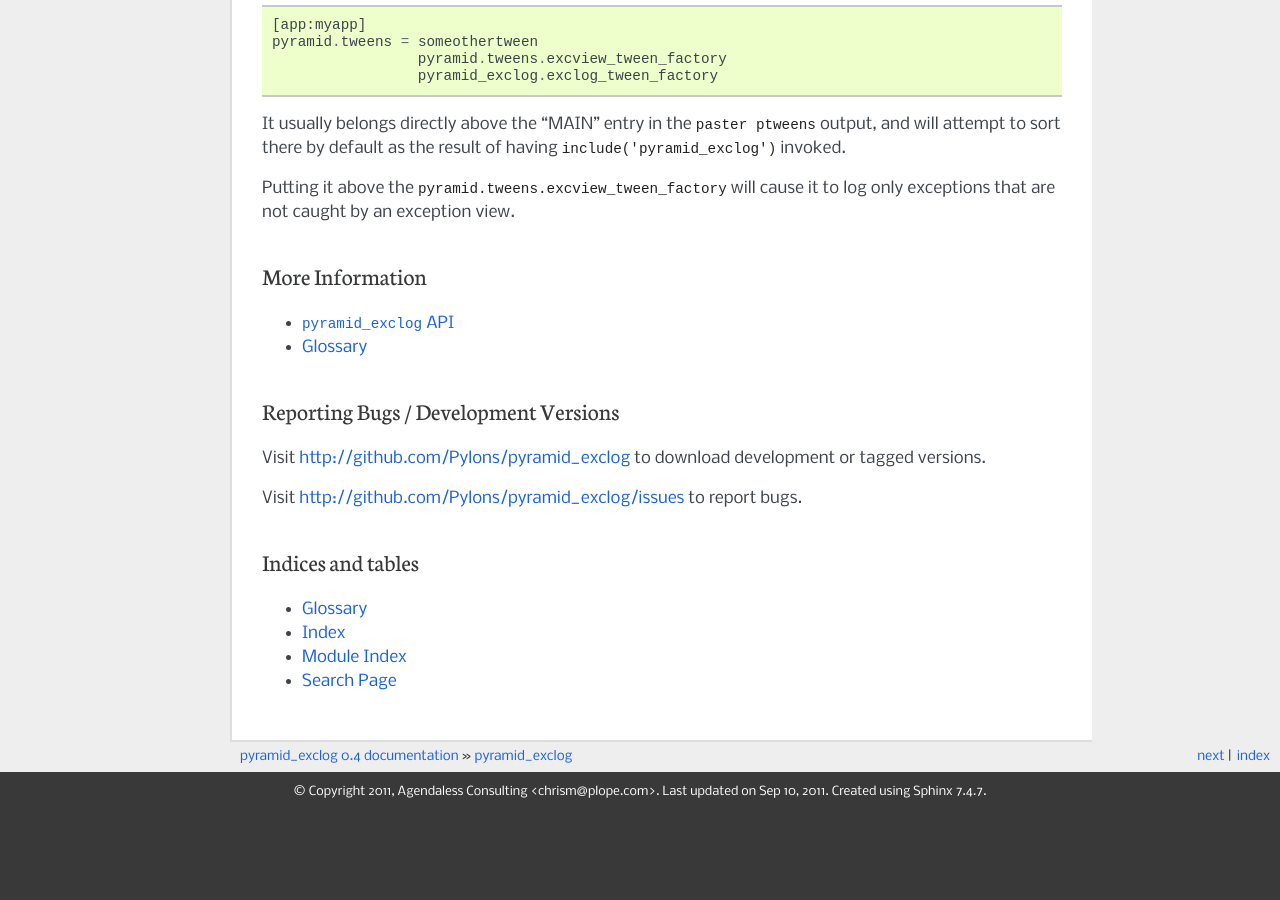
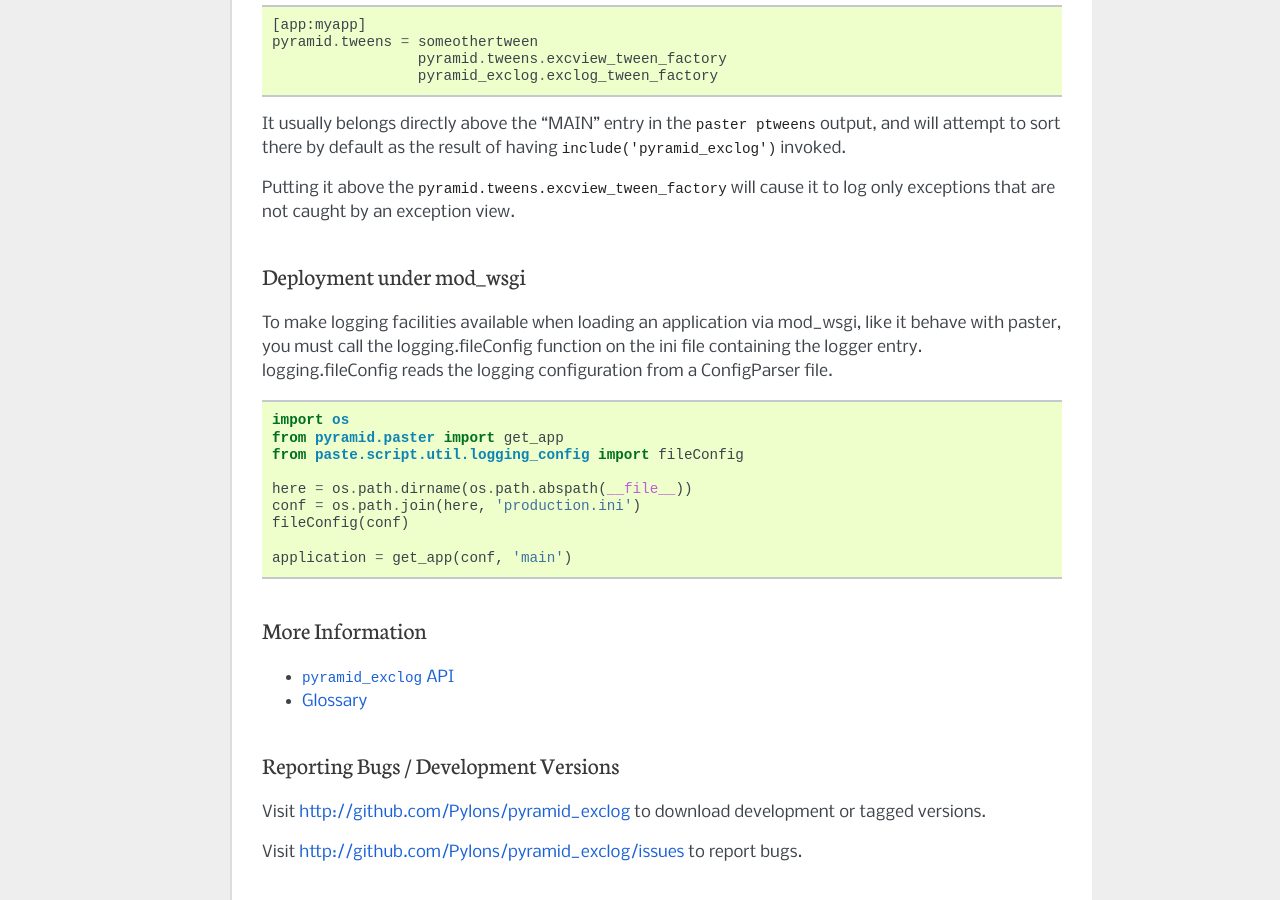
Before and after one commit to Pylons/pyramid_exclog, a Sphinx documentation site: the page built from docs/index.rst, in a window 1280 px wide and 900 px high, scrolled down 4979 px. Built offline with Sphinx 7.4.7, drawn with Linux system fonts in a browser that asks for light colours; before the commit the page ends 5790 px from its top, so only the background shows below that; some of the changed text lies outside the part shown.

Commit message:
added info for modwsgi deployment to have logging facilities

```diff
--- a/docs/index.rst
+++ b/docs/index.rst
@@ -300,6 +300,26 @@
 Putting it above the ``pyramid.tweens.excview_tween_factory`` will cause it
 to log only exceptions that are not caught by an exception view.
 
+Deployment under mod_wsgi
+-------------------------
+
+To make logging facilities available when loading an application via
+mod_wsgi, like it behave with paster, you must call the logging.fileConfig
+function on the ini file containing the logger entry. logging.fileConfig
+reads the logging configuration from a ConfigParser file.
+
+.. code-block:: python
+
+    import os
+    from pyramid.paster import get_app
+    from paste.script.util.logging_config import fileConfig
+
+    here = os.path.dirname(os.path.abspath(__file__))
+    conf = os.path.join(here, 'production.ini')
+    fileConfig(conf)
+
+    application = get_app(conf, 'main')
+
 More Information
 ----------------
 
```
Also changed, not shown: other parts of docs/index.rst (+1 -1 lines).
